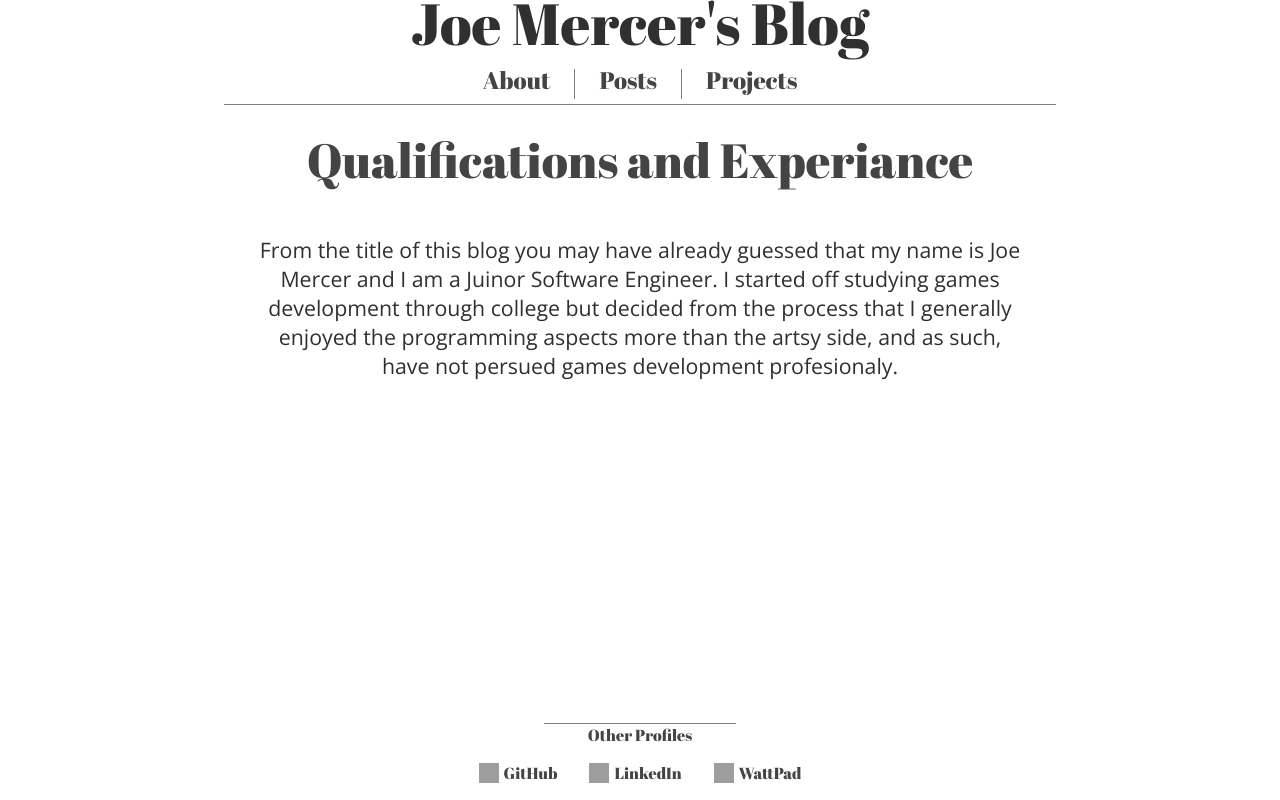
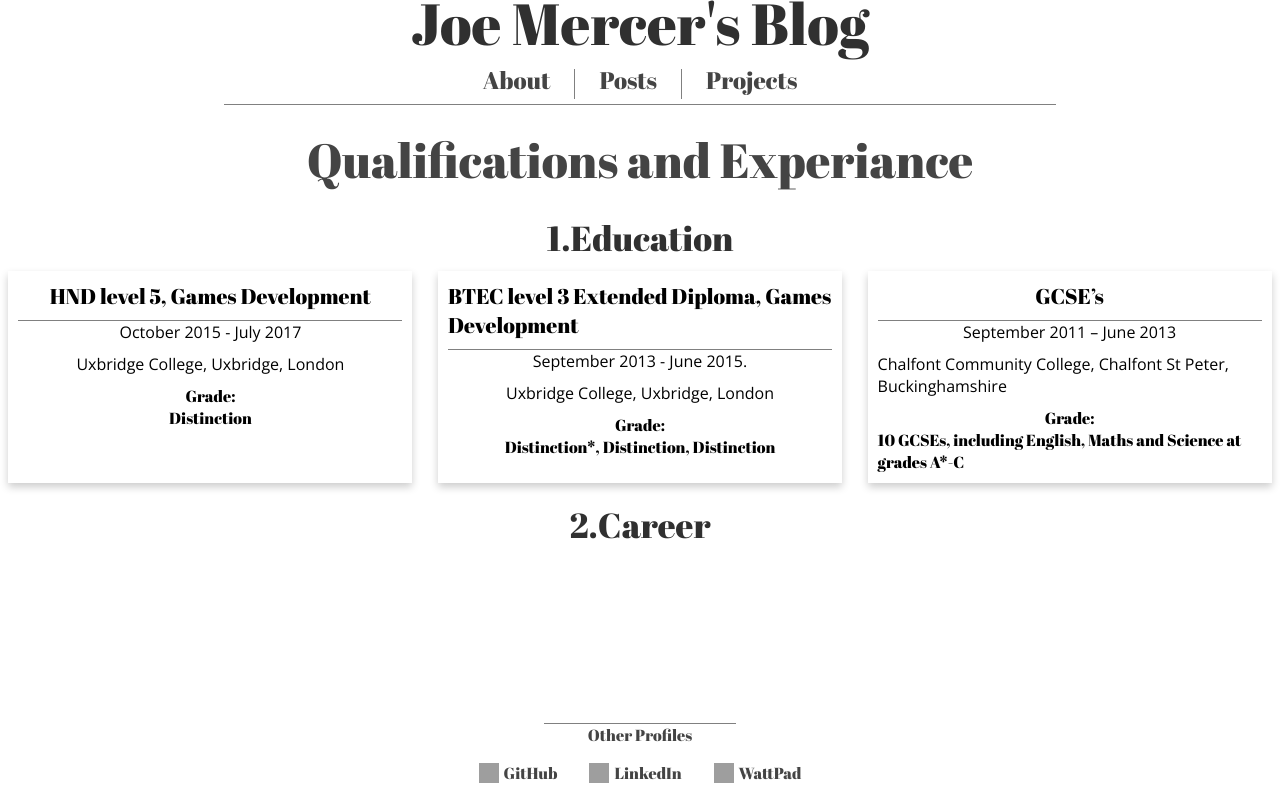
Before and after one commit to jot6000/joemercer-blog, a React (Create React App) app: page /about/experiance in a window 1280 px wide. Built offline with nearby package versions, Linux system fonts and the light colour scheme; grey boxes are pictures that could not be loaded.

Commit message:
Rough out design of education part of experiance

```diff
--- a/src/components/pages/aboutPages/experiance.js
+++ b/src/components/pages/aboutPages/experiance.js
@@ -6,15 +6,42 @@ class Experiance extends Component {
     render() {
         return (
             <div className='container'>
-                <br/>
+                <br />
                 <div className='about-header'>Qualifications and Experiance</div>
-                <br/>
-                <p className='aboutText'>
-                    From the title of this blog you may have already guessed that my name is Joe Mercer and I am a Juinor Software Engineer.
-                    I started off studying games development through college but decided from the process that I generally enjoyed the programming aspects more than
-                    the artsy side, and as such, have not persued games development profesionaly.
-                </p>
-                <Footer/>
+                <br />
+                <div style={{color:"#303030",fontSize:'26pt',marginBottom:'10px'}}>
+                    1.Education
+                </div>
+                <div style={{display:'flex',marginBottom:'18px'}}>
+                    <div style={{boxShadow: "0 4px 8px 0 rgba(0,0,0,0.2)", display:'flex', flexDirection: 'column', alignItems: "center",padding:"10px", width:'30vw',marginRight:'2vw'}}>
+                        <div style={{fontSize:"16pt", marginBottom:'10px'}}>HND level 5, Games Development</div>
+                        <div style={{ height: '1px', background: 'grey',width:'100%'}} />
+                        <div style={{fontSize:"12pt", marginBottom:'10px',fontFamily: 'Open Sans, sans-serif'}}>October 2015 - July 2017</div>
+                        <div style={{fontSize:"12pt", marginBottom:'10px',fontFamily: 'Open Sans, sans-serif'}}>Uxbridge College, Uxbridge, London</div>
+                        <div>Grade:</div>
+                        <div>Distinction</div>
+                    </div>
+                    <div style={{boxShadow: "0 4px 8px 0 rgba(0,0,0,0.2)", display:'flex', flexDirection: 'column', alignItems: "center",padding:"10px", width:'30vw',marginRight:'2vw'}}>
+                        <div style={{fontSize:"16pt", marginBottom:'10px'}}>BTEC level 3 Extended Diploma, Games Development</div>
+                        <div style={{ height: '1px', background: 'grey',width:'100%'}} />
+                        <div style={{fontSize:"12pt", marginBottom:'10px',fontFamily: 'Open Sans, sans-serif'}}>September 2013 - June 2015.</div>
+                        <div style={{fontSize:"12pt", marginBottom:'10px',fontFamily: 'Open Sans, sans-serif'}}>Uxbridge College, Uxbridge, London</div>
+                        <div>Grade:</div>
+                        <div>Distinction*, Distinction, Distinction</div>
+                    </div>
+                    <div style={{boxShadow: "0 4px 8px 0 rgba(0,0,0,0.2)", display:'flex', flexDirection: 'column', alignItems: "center",padding:"10px", width:'30vw'}}>
+                        <div style={{fontSize:"16pt", marginBottom:'10px'}}>GCSE’s</div>
+                        <div style={{ height: '1px', background: 'grey',width:'100%'}} />
+                        <div style={{fontSize:"12pt", marginBottom:'10px',fontFamily: 'Open Sans, sans-serif'}}>September 2011 – June 2013</div>
+                        <div style={{fontSize:"12pt", marginBottom:'10px',fontFamily: 'Open Sans, sans-serif'}}>Chalfont Community College, Chalfont St Peter, Buckinghamshire</div>
+                        <div>Grade:</div>
+                        <div>10 GCSEs, including English, Maths and Science at grades A*-C</div>
+                    </div>
+                </div>
+                <div style={{color:"#303030",fontSize:'26pt',marginBottom:'10px'}}>
+                    2.Career
+                </div>
+                <Footer />
             </div>
         );
     }
```
